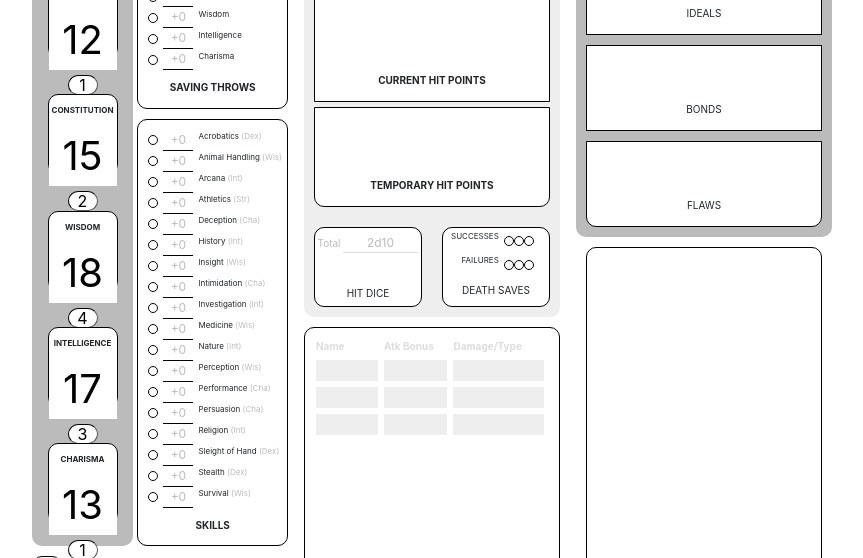
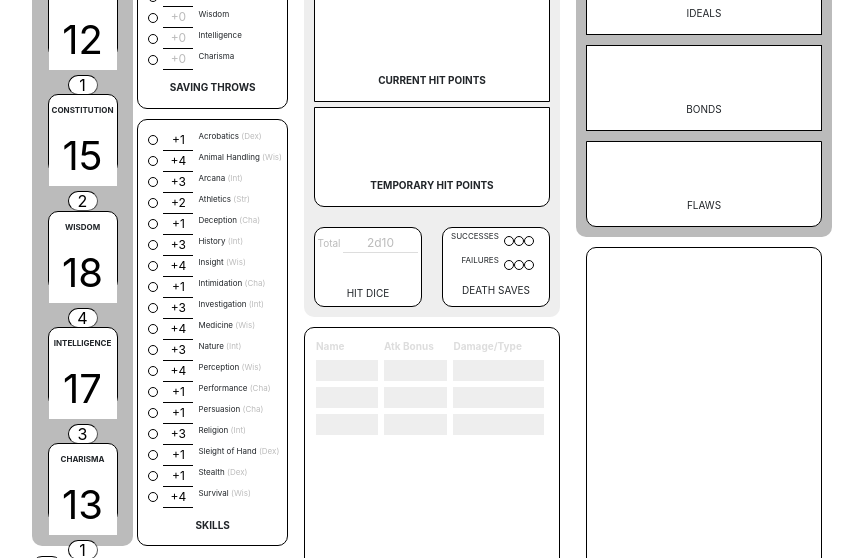
Before and after one commit to EagleCollin/dnd-character-storage, an Angular app: page /characters/1 in a window 1280 px wide. Shown: the part 780-1338 px from the top of the page, without its empty margins (208-1071 px from the left). Built offline with nearby package versions, Linux system fonts and the light colour scheme.

Commit message:
Added Skills mapping

```diff
--- a/src/app/character-list/character.service.ts
+++ b/src/app/character-list/character.service.ts
@@ -41,7 +41,6 @@ export class CharacterService{
 
   showCharacterMods(attribute){
     let abilityModifier = Math.floor((attribute-10)/2)
-    console.log(attribute)
     return abilityModifier
   }
 
--- a/src/app/character/character-details/character-details.component.html
+++ b/src/app/character/character-details/character-details.component.html
@@ -124,58 +124,58 @@
           <div class="skills list-section box">
             <ul>
               <li>
-                <label for="Acrobatics">Acrobatics <span class="skill">(Dex)</span></label><input name="Acrobatics" placeholder="+0" type="text" /><input name="Acrobatics-prof" type="checkbox" />
+                <label for="Acrobatics">Acrobatics <span class="skill">(Dex)</span></label><input name="Acrobatics" placeholder="+0" type="text" value="+{{acrobatics}}"/><input name="Acrobatics-prof" type="checkbox"/>
               </li>
               <li>
-                <label for="Animal Handling">Animal Handling <span class="skill">(Wis)</span></label><input name="Animal Handling" placeholder="+0" type="text" /><input name="Animal Handling-prof" type="checkbox" />
+                <label for="Animal Handling">Animal Handling <span class="skill">(Wis)</span></label><input name="Animal Handling" placeholder="+0" type="text" value="+{{animal}}"/><input name="Animal Handling-prof" type="checkbox" />
               </li>
               <li>
-                <label for="Arcana">Arcana <span class="skill">(Int)</span></label><input name="Arcana" placeholder="+0" type="text" /><input name="Arcana-prof" type="checkbox" />
+                <label for="Arcana">Arcana <span class="skill">(Int)</span></label><input name="Arcana" placeholder="+0" type="text" value="+{{arcana}}"/><input name="Arcana-prof" type="checkbox" />
               </li>
               <li>
-                <label for="Athletics">Athletics <span class="skill">(Str)</span></label><input name="Athletics" placeholder="+0" type="text" /><input name="Athletics-prof" type="checkbox" />
+                <label for="Athletics">Athletics <span class="skill">(Str)</span></label><input name="Athletics" placeholder="+0" type="text" value="+{{athletics}}"/><input name="Athletics-prof" type="checkbox" />
               </li>
               <li>
-                <label for="Deception">Deception <span class="skill">(Cha)</span></label><input name="Deception" placeholder="+0" type="text" /><input name="Deception-prof" type="checkbox" />
+                <label for="Deception">Deception <span class="skill">(Cha)</span></label><input name="Deception" placeholder="+0" type="text" value="+{{deception}}"/><input name="Deception-prof" type="checkbox" />
               </li>
               <li>
-                <label for="History">History <span class="skill">(Int)</span></label><input name="History" placeholder="+0" type="text" /><input name="History-prof" type="checkbox" />
+                <label for="History">History <span class="skill">(Int)</span></label><input name="History" placeholder="+0" type="text" value="+{{history}}"/><input name="History-prof" type="checkbox" />
               </li>
               <li>
-                <label for="Insight">Insight <span class="skill">(Wis)</span></label><input name="Insight" placeholder="+0" type="text" /><input name="Insight-prof" type="checkbox" />
+                <label for="Insight">Insight <span class="skill">(Wis)</span></label><input name="Insight" placeholder="+0" type="text" value="+{{insight}}"/><input name="Insight-prof" type="checkbox" />
               </li>
               <li>
-                <label for="Intimidation">Intimidation <span class="skill">(Cha)</span></label><input name="Intimidation" placeholder="+0" type="text" /><input name="Intimidation-prof" type="checkbox" />
+                <label for="Intimidation">Intimidation <span class="skill">(Cha)</span></label><input name="Intimidation" placeholder="+0" type="text" value="+{{intimidation}}"/><input name="Intimidation-prof" type="checkbox" />
               </li>
               <li>
-                <label for="Investigation">Investigation <span class="skill">(Int)</span></label><input name="Investigation" placeholder="+0" type="text" /><input name="Investigation-prof" type="checkbox" />
+                <label for="Investigation">Investigation <span class="skill">(Int)</span></label><input name="Investigation" placeholder="+0" type="text" value="+{{investigation}}"/><input name="Investigation-prof" type="checkbox" />
               </li>
               <li>
-                <label for="Medicine">Medicine <span class="skill">(Wis)</span></label><input name="Medicine" placeholder="+0" type="text" /><input name="Medicine-prof" type="checkbox" />
+                <label for="Medicine">Medicine <span class="skill">(Wis)</span></label><input name="Medicine" placeholder="+0" type="text" value="+{{medicine}}"/><input name="Medicine-prof" type="checkbox" />
               </li>
               <li>
-                <label for="Nature">Nature <span class="skill">(Int)</span></label><input name="Nature" placeholder="+0" type="text" /><input name="Nature-prof" type="checkbox" />
+                <label for="Nature">Nature <span class="skill">(Int)</span></label><input name="Nature" placeholder="+0" type="text" value="+{{nature}}"/><input name="Nature-prof" type="checkbox" />
               </li>
               <li>
-                <label for="Perception">Perception <span class="skill">(Wis)</span></label><input name="Perception" placeholder="+0" type="text" /><input name="Perception-prof" type="checkbox" />
+                <label for="Perception">Perception <span class="skill">(Wis)</span></label><input name="Perception" placeholder="+0" type="text" value="+{{perception}}"/><input name="Perception-prof" type="checkbox" />
               </li>
               <li>
-                <label for="Performance">Performance <span class="skill">(Cha)</span></label><input name="Performance" placeholder="+0" type="text" /><input name="Performance-prof" type="checkbox" />
+                <label for="Performance">Performance <span class="skill">(Cha)</span></label><input name="Performance" placeholder="+0" type="text" value="+{{performance}}"/><input name="Performance-prof" type="checkbox" />
               </li>
               <li>
-                <label for="Persuasion">Persuasion <span class="skill">(Cha)</span></label><input name="Persuasion" placeholder="+0" type="text" /><input name="Persuasion-prof" type="checkbox" />
+                <label for="Persuasion">Persuasion <span class="skill">(Cha)</span></label><input name="Persuasion" placeholder="+0" type="text" value="+{{persuasion}}"/><input name="Persuasion-prof" type="checkbox" />
               </li>
               <li>
-                <label for="Religion">Religion <span class="skill">(Int)</span></label><input name="Religion" placeholder="+0" type="text" /><input name="Religion-prof" type="checkbox" />
+                <label for="Religion">Religion <span class="skill">(Int)</span></label><input name="Religion" placeholder="+0" type="text" value="+{{religion}}"/><input name="Religion-prof" type="checkbox" />
               </li>
               <li>
-                <label for="Sleight of Hand">Sleight of Hand <span class="skill">(Dex)</span></label><input name="Sleight of Hand" placeholder="+0" type="text" /><input name="Sleight of Hand-prof" type="checkbox" />
+                <label for="Sleight of Hand">Sleight of Hand <span class="skill">(Dex)</span></label><input name="Sleight of Hand" placeholder="+0" type="text" value="+{{sleight}}"/><input name="Sleight of Hand-prof" type="checkbox" />
               </li>
               <li>
-                <label for="Stealth">Stealth <span class="skill">(Dex)</span></label><input name="Stealth" placeholder="+0" type="text" /><input name="Stealth-prof" type="checkbox" />
+                <label for="Stealth">Stealth <span class="skill">(Dex)</span></label><input name="Stealth" placeholder="+0" type="text" value="+{{stealth}}"/><input name="Stealth-prof" type="checkbox" />
               </li>
               <li>
-                <label for="Survival">Survival <span class="skill">(Wis)</span></label><input name="Survival" placeholder="+0" type="text" /><input name="Survival-prof" type="checkbox" />
+                <label for="Survival">Survival <span class="skill">(Wis)</span></label><input name="Survival" placeholder="+0" type="text" value="+{{survival}}"/><input name="Survival-prof" type="checkbox" />
               </li>
             </ul>
             <div class="label">
--- a/src/app/character/character-details/character-details.component.ts
+++ b/src/app/character/character-details/character-details.component.ts
@@ -13,7 +13,7 @@ export class CharacterDetailsComponent implements OnInit {
   idx: number;
   character: Character;
 
-  //Modifier Scores
+  // Attribute Modifier Scores
   strengthMod
   dexMod
   intMod
@@ -21,18 +21,58 @@ export class CharacterDetailsComponent implements OnInit {
   conMod
   charismaMod
 
+  //skill modifier scores
+  acrobatics
+  animal
+  arcana
+  athletics
+  deception
+  history
+  insight
+  intimidation
+  investigation
+  medicine
+  nature
+  perception
+  performance
+  persuasion
+  religion
+  sleight
+  stealth
+  survival
+
   constructor(private route: ActivatedRoute, private characterService: CharacterService, private router: Router) {}
 
   ngOnInit(): void {
     this.route.params.subscribe((params: Params) => {
       this.idx = +params['id'];
       this.character = this.characterService.showCharacter(this.idx)
+      //attribute modifiers
       this.strengthMod=this.characterService.showCharacterMods(this.character.attributes.strength)
       this.dexMod = this.characterService.showCharacterMods(this.character.attributes.dexterity)
       this.intMod = this.characterService.showCharacterMods(this.character.attributes.intelligence)
       this.wisMod = this.characterService.showCharacterMods(this.character.attributes.wisdom)
       this.conMod = this.characterService.showCharacterMods(this.character.attributes.constitution)
       this.charismaMod = this.characterService.showCharacterMods(this.character.attributes.charisma)
+      //skill modifiers
+      this.acrobatics = this.characterService.showCharacterMods(this.character.attributes.dexterity)
+      this.animal = this.characterService.showCharacterMods(this.character.attributes.wisdom)
+      this.arcana = this.characterService.showCharacterMods(this.character.attributes.intelligence)
+      this.athletics = this.characterService.showCharacterMods(this.character.attributes.strength)
+      this.deception = this.characterService.showCharacterMods(this.character.attributes.charisma)
+      this.history = this.characterService.showCharacterMods(this.character.attributes.intelligence)
+      this.insight = this.characterService.showCharacterMods(this.character.attributes.wisdom)
+      this.intimidation = this.characterService.showCharacterMods(this.character.attributes.charisma)
+      this.investigation = this.characterService.showCharacterMods(this.character.attributes.intelligence)
+      this.medicine = this.characterService.showCharacterMods(this.character.attributes.wisdom)
+      this.nature = this.characterService.showCharacterMods(this.character.attributes.intelligence)
+      this.perception = this.characterService.showCharacterMods(this.character.attributes.wisdom)
+      this.performance = this.characterService.showCharacterMods(this.character.attributes.charisma)
+      this.persuasion = this.characterService.showCharacterMods(this.character.attributes.charisma)
+      this.religion = this.characterService.showCharacterMods(this.character.attributes.intelligence)
+      this.sleight = this.characterService.showCharacterMods(this.character.attributes.dexterity)
+      this.stealth = this.characterService.showCharacterMods(this.character.attributes.dexterity)
+      this.survival = this.characterService.showCharacterMods(this.character.attributes.wisdom)
     });
 
   }
```
